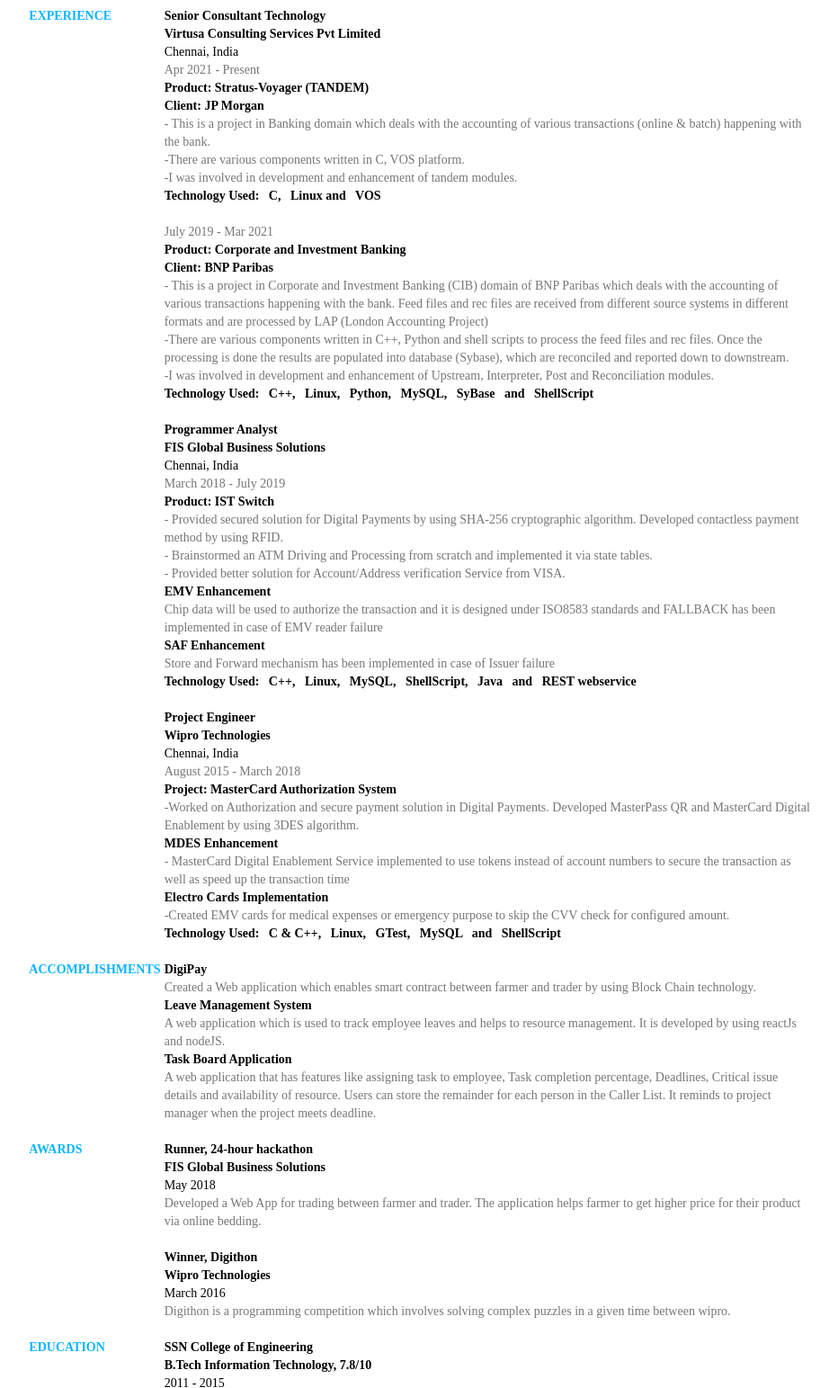
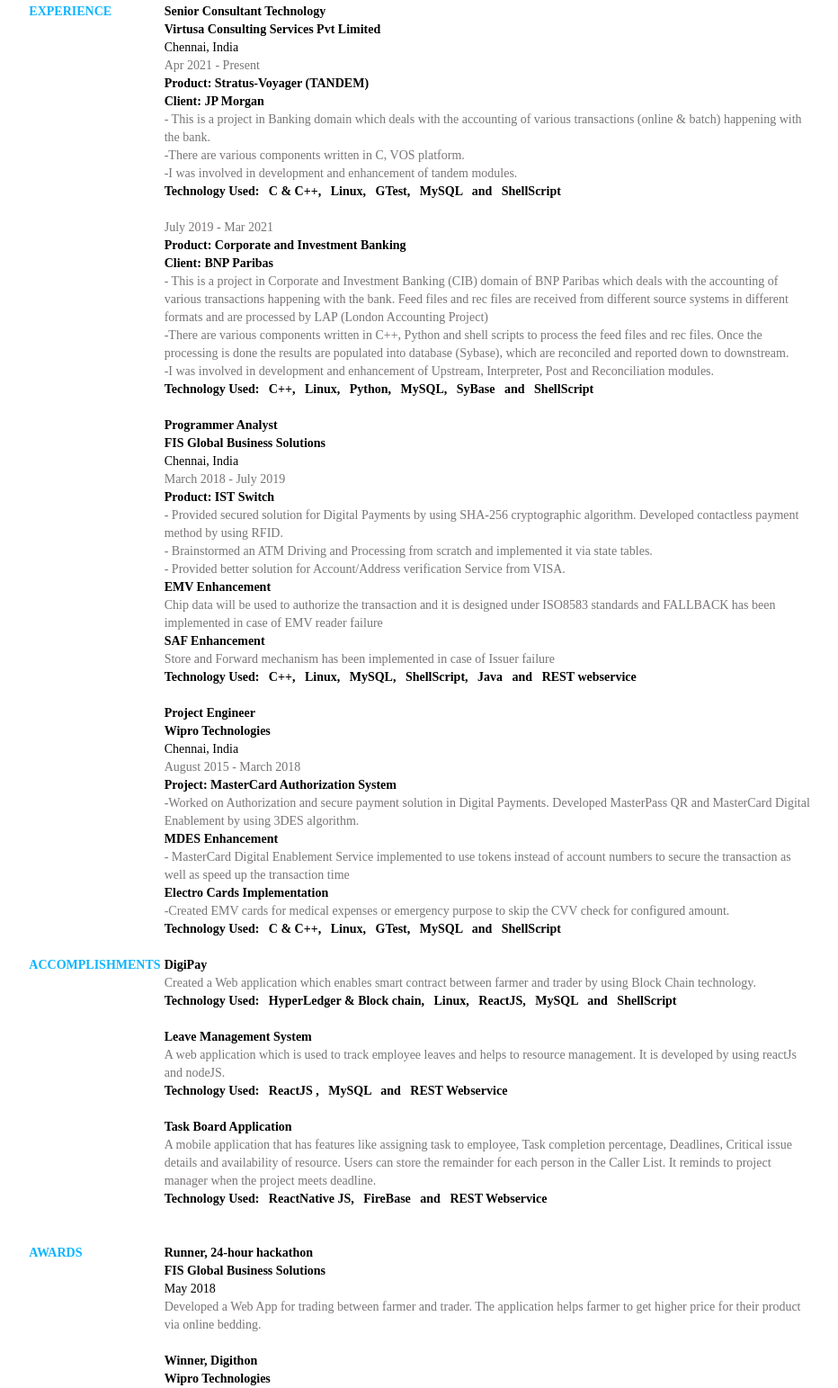
Before and after one commit to Harinithidevi/harinithidevi.github.io, a plain HTML site: page index.html in a window 1280 px wide. Shown: the part 628-2171 px from the top of the page at 90% size, without its empty margins (197-1129 px from the left). Drawn offline with Linux system fonts and the light colour scheme; files whose address does not match are found by name; a web font is replaced by a local one.

Commit message:
Add files via upload

```diff
--- a/index.html
+++ b/index.html
@@ -96,7 +96,7 @@
 
 
 		<div><div class="row"><div class="col-xs-12 col-md-2"><p class="sideHeading">Certifications</p></div><div class="col-xs-12 col-md-10 imagesDiv">
-		<a class="imgSpace" target="_blank" href="https://s3-ap-northeast-1.amazonaws.com/lakshman-certifications/awsSolutionsArchitect_AE.pdf"><img class="certificationImg" src="./images/Solutions-Architect-Associate.png" title="AWS Solutions Architect - Associate" alt="AWS Solutions Architect - Associate"></a>
+		<!-- <a class="imgSpace" target="_blank" href="https://s3-ap-northeast-1.amazonaws.com/lakshman-certifications/awsSolutionsArchitect_AE.pdf">--> <img class="certificationImg" src="./images/Solutions-Architect-Associate.png" title="AWS Solutions Architect - Associate" alt="AWS Solutions Architect - Associate"></a>
 
 		<!--
 		<a class="imgSpace" target="_blank" href="https://s3-ap-northeast-1.amazonaws.com/lakshman-certifications/google+sysops+coursera+certificate.pdf"><img class="certificationImg" src="./images/gcpsysops.png" title="Google Cloud Platform for Systems Operations Professionals" alt="Google Cloud Platform for Systems Operations Professionals"></a></div></div></div><br>
@@ -122,7 +122,7 @@
 					<p class="awardDescription">- This is a project in Banking domain  which deals with the accounting of various transactions (online & batch) happening with the bank.
 					<p class="awardDescription">-There are various components written in C, VOS platform.
 					<p class="awardDescription">-I was involved in development and enhancement of tandem modules. </p>
-					<p class="awardOrganiser">Technology Used:  &nbsp C, &nbsp Linux and &nbsp VOS </p> <br>
+					<p class="awardOrganiser">Technology Used:  &nbsp C & C++, &nbsp Linux, &nbsp GTest, &nbsp MySQL &nbsp and &nbsp ShellScript </p> <br>
 					<p class="awardDescription">July 2019 - Mar 2021</p>
 					<p class="awardOrganiser">Product: Corporate and Investment Banking </p>
 					<p class="awardOrganiser">Client: BNP Paribas </p>
@@ -173,18 +173,22 @@
 					<p class="sideHeading">Accomplishments</p>
 				</div>
 				<div class="col-xs-12 col-md-10 sideContent">
-					<a target="_blank" ><p class="projectName">DigiPay</p></a>
+					<!--<a target="_blank" >--><p class="projectName">DigiPay</p></a>
 					<!-- <p class="projectRole">Creator</p> -->
 					<p class="projectDescription">Created a Web application which enables smart contract between farmer and trader by using Block Chain technology.</p>
+					<p class="awardOrganiser">Technology Used: &nbsp HyperLedger & Block chain, &nbsp Linux, &nbsp ReactJS, &nbsp MySQL &nbsp and &nbsp ShellScript </p><br>
 
-					<a target="_blank" href="https://hammerheadinterview.herokuapp.com/"><p class="projectName">Leave Management System</p></a>
+					<!-- <a target="_blank" href="https://hammerheadinterview.herokuapp.com/">--><p class="projectName">Leave Management System</p></a>
 					<p class="projectRole"></p>
 					<p class="projectDescription">A web application which is used to track employee leaves and helps to resource management. It is developed by using reactJs and nodeJS.</p>
-					<a target="_blank" href="https://play.google.com/store/apps/details?id=com.remainders.alarma">
+					<!-- <a target="_blank" href="https://play.google.com/store/apps/details?id=com.remainders.alarma">-->
+					<p class="awardOrganiser">Technology Used: &nbsp ReactJS , &nbsp MySQL &nbsp and &nbsp REST Webservice </p><br>
 						<p class="projectName">Task Board Application</p>
 					</a>
+
 					<p class="projectRole"></p>
-					<p class="projectDescription">A web application that has features like assigning task to employee, Task completion percentage, Deadlines, Critical issue details and availability of resource. Users can store the remainder for each person in the Caller List. It reminds to project manager when the project meets deadline.</p>
+					<p class="projectDescription">A mobile application that has features like assigning task to employee, Task completion percentage, Deadlines, Critical issue details and availability of resource. Users can store the remainder for each person in the Caller List. It reminds to project manager when the project meets deadline.</p>
+					<p class="awardOrganiser">Technology Used: &nbsp ReactNative JS,  &nbsp FireBase &nbsp and &nbsp REST Webservice </p><br>
 					<br></div></div></div>
 
 
```
